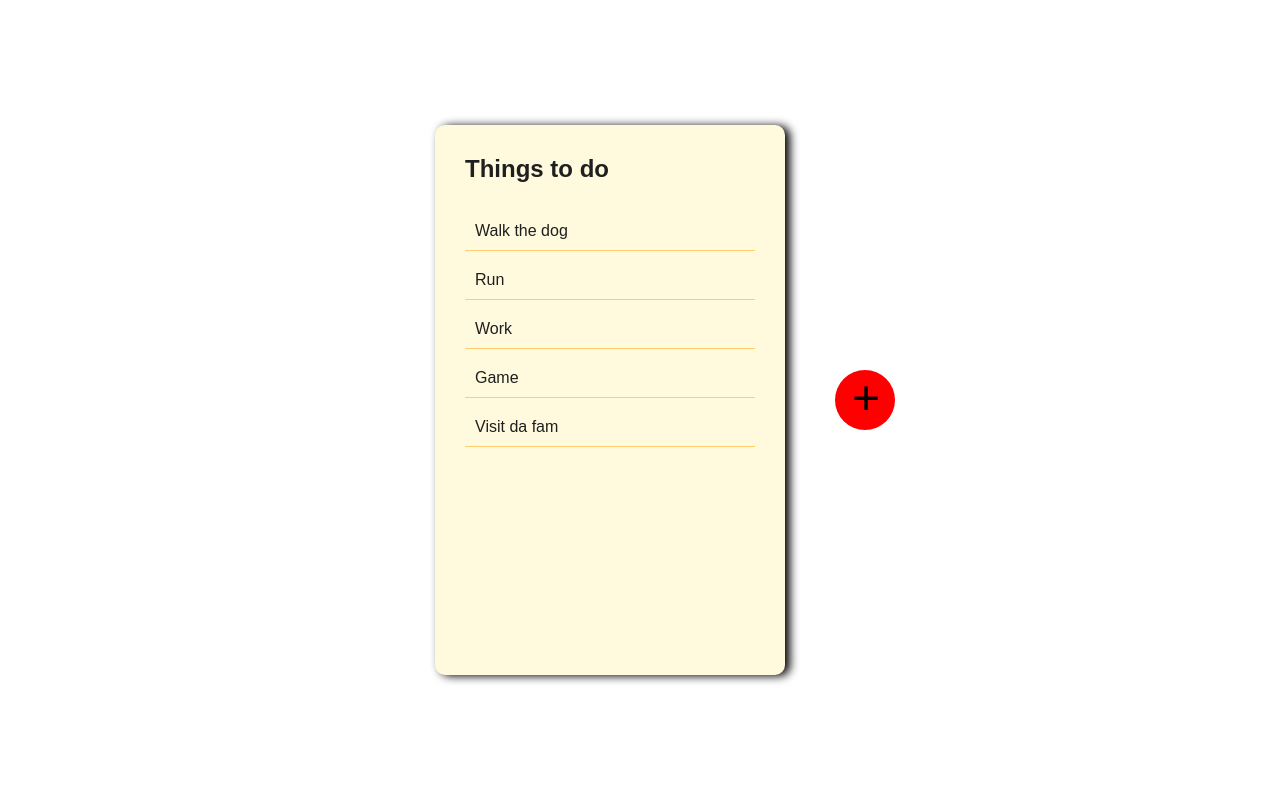
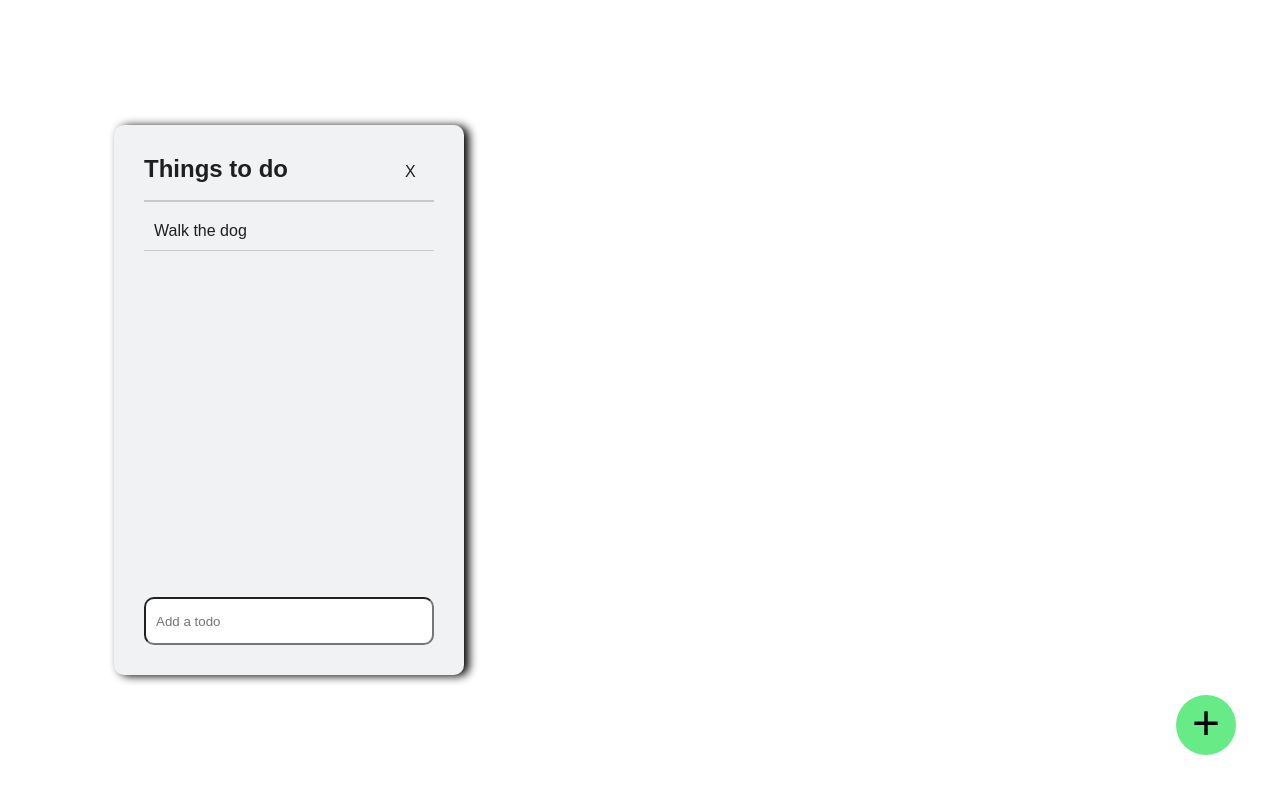
Before and after one commit to RaphaelRebel/TodoApp, a React (Create React App) app: page / in a window 1280 px wide. Shown: the top 794 px of the page. Built offline with nearby package versions, Linux system fonts and the light colour scheme.

Commit message:
Added more features

```diff
--- a/src/App.css
+++ b/src/App.css
@@ -3,7 +3,6 @@
   padding: 0;
   box-sizing: border-box;
   max-width: 100vw;
-
 }
 
 html {
@@ -28,6 +27,5 @@ body {
   justify-content: center;
   align-items: center;
   min-height: 100vh;
-  display: flex;
-  flex-wrap: wrap;
+
 }
--- a/src/Components/CardTodo/CardTodo.css
+++ b/src/Components/CardTodo/CardTodo.css
@@ -1,5 +1,5 @@
 .cardTodo{
-    background-color: #FFFADD;
+    background-color: #f1f2f4;
     color: #1f1f1f;
     width: 35rem;
     height: 55rem;
@@ -18,12 +18,40 @@
 
 .cardTodo header{
     height: 10%;
-    border-bottom: 0.2rem #FFFADD solid;
+    border-bottom: 0.2rem #c9c9c9 solid;
+    display: flex;
+    justify-content: space-between;
+    align-items: baseline;
+}
+
+.cardTodo header:hover .cardTodo_edit{
+    opacity: 1;
+}
+
+.cardTodo header p{
+    width: 10%;
+}
+
+.cardTodo header p:hover{
+    cursor: pointer;
+}
+
+.cardTodo header h2{
+    width: 60%;
+}
+
+.cardTodo_edit{
+    width: 30%;
+    transform: translateX(-5rem);
+    color: #1f1f1f70;
+    opacity: 0;
+    transition: all 0.1s ease;
 }
 
 .cardTodo ul{
     height: 80%;
     overflow-y: scroll;
+    transition: all 0.5s ease;
 }
 
 .cardTodo ul::-webkit-scrollbar {
@@ -33,9 +61,10 @@
 
 .cardTodo > ul > li{
     list-style-type: none;
-    border-bottom: 0.1rem #FFCC70 solid;
+    border-bottom: 0.1rem #c9c9c9 solid;
     margin-bottom: 1rem;
     padding: 1rem;
+
 }
 
 .cardTodo ul li:hover{
@@ -47,14 +76,28 @@
     text-decoration: line-through;
 }
 
-.cardTodo input{
-    background-color: #FFFADD;
+.input{
+    background-color: #fff;
     padding: 1rem;
     border-radius: 1rem;
-    border: none;
-    position: sticky;
+
     bottom: 1rem;
+}
+
+.cardTodo_input{
     height: 10%;
 }
 
+.title_input{
+    width: 80%;
+}
+
 /* FFCC70,  FFFADD, 8ECDDD, 22668D*/
+
+@media only screen and (max-width: 600px){
+    .cardTodo{
+        width: 100vw;
+        margin: 1rem;
+        z-index: 0;
+    }
+}
--- a/src/Components/CardTodo/CardTodo.tsx
+++ b/src/Components/CardTodo/CardTodo.tsx
@@ -1,105 +1,127 @@
-import { FunctionComponent, ReactNode, useEffect, useState } from "react"
-import "./CardTodo.css"
-import TodoData from "../../Data/TodoData"
-import { EntryType } from "perf_hooks"
+import { FunctionComponent, ReactNode, useEffect, useState } from "react";
+import "./CardTodo.css";
+import TodoData from "../../Data/TodoData";
+import { EntryType } from "perf_hooks";
+import { AnimatePresence, motion } from "framer-motion";
+import TodoItem from "../TodoItem/TodoItem";
 
-
-
-// type ArticleProps = {
-//     className: string,
-//     children?: ReactNode
-// }
-
-// const Article = ({className, children}: ArticleProps) => <article className={className}>{children}</article>
-
-
-
-interface TodoDataProps {
-    name: string,
-    id: number,
-    done: boolean
+export interface TodoDataProps {
+  name: string;
+  id: number;
+  removeFromList?: (id: number) => void;
 }
 
-interface removeFromList {
-    removeFromList: (id: number) => void
-}
+const CardTodo = ({ removeCard, id }: any) => {
+  const [todos, setTodos] = useState<TodoDataProps[]>(TodoData);
+  const [inputValue, setInputValue] = useState<string>("");
+  const [inputTitle, setInputTitle] = useState<boolean>(false);
+  const [title, setTitle] = useState<string>("");
+  const [titleValue, setTitleValue] = useState<string>("");
 
-const TodoItem = ({ name, id, removeFromList }: TodoDataProps & removeFromList) => {
-
-
-    const [isDone, setIsDone] = useState<boolean>(false)
-
-
-    const removeTodo = () => {
-        setIsDone(!isDone);
-        removeFromList(id)
+  const removeFromList = (todoId: number) => {
+    const idCheck = todoId;
+    const updatedTodos = todos.filter((todos) => todos.id !== idCheck);
+    setTodos(updatedTodos);
   };
 
+  const inputChange = (event: React.ChangeEvent<HTMLInputElement>) => {
+    setInputValue(event.target.value);
+  };
 
-
-
-    return <li className={isDone ? "cardTodo--done" : ""} onClick={removeTodo} key={id}>{name}</li>
-}
-
-const CardTodo = () => {
-    const [todos, setTodos] = useState<TodoDataProps[]>(TodoData)
-    const [inputValue, setInputValue] = useState<string>("")
-
-    const removeFromList = (todoId: number) => {
-        const idCheck = todoId
-        const updatedTodos = todos.filter(todos => todos.id !== idCheck)
-        setTodos(updatedTodos)
-    }
-
-    const inputChange = (event: React.ChangeEvent<HTMLInputElement>) => {
-        setInputValue(event.target.value)
-    }
+  const inputChangeTitle = (event: React.ChangeEvent<HTMLInputElement>) => {
+    setTitleValue(event.target.value);
+  };
 
   const keyDown = (event: any) => {
-        if (event.keyCode == 13) {
-
-            let newTodoId = 0
-            if (todos.length !== 0) {
-                const latestId = todos.length - 1
-                newTodoId = todos[latestId].id + 1
-            } else {
-                newTodoId = 1
-            }
-
-
-
+    if (event.keyCode == 13 && inputValue !== "") {
+      // const latestId = todos.length - 1
+      // newTodoId = todos[latestId].id + 1
+      const newTodoId = (todos[todos.length - 1]?.id ?? 0) + 1;
 
       const newInputValue = {
         name: inputValue,
-                done: false,
-                id: newTodoId
+        id: newTodoId,
+      };
+
+      setTodos(todos.concat(newInputValue));
+      setInputValue("");
     }
-
-            setTodos(todos.concat(newInputValue))
-            setInputValue("")
-
-        }
-    }
-
-
+  };
 
   const TodoDataToBeRendered = todos.map((todo: TodoDataProps) => {
-        if (!todo.done) {
-            return <TodoItem removeFromList={removeFromList} done={todo.done} name={todo.name} id={todo.id} key={todo.id} />
+    return <TodoItem key={todo.id} removeFromList={removeFromList} {...todo} />;
+  });
+
+  const onkeydownTitle: any = (event: any) => {
+    if (event.keyCode == 13) {
+      setTitle(titleValue);
+      setInputTitle(false);
     }
+  };
 
-    })
+  let titleInputToBeRendered: any = title ? title : "Things to do";
+
+  let nameThisBetter: React.ReactNode = inputTitle ? (
+    <motion.input
+      value={titleValue}
+      onChange={inputChangeTitle}
+      onKeyDown={onkeydownTitle}
+      type="text"
+      className="title_input input"
+      initial={{ y: -20, opacity: 0 }}
+      animate={{ y: 0, opacity: 1 }}
+      exit={{ y: 20, opacity: 0 }}
+    />
+  ) : (
+    titleInputToBeRendered
+  );
+
+  const titleInput: () => void = () => {
+    setInputTitle(true);
+  };
 
   return (
-        <article className="cardTodo">
+    <motion.article
+      animate={{ opacity: 1, x: 0 }}
+      initial={{ opacity: 0, x: -40 }}
+      transition={{ delay: 0.5 }}
+      exit={{ opacity: 0, scale: 0.5, x: -40 }}
+      className="cardTodo"
+    >
       <header>
-                <h2>Things to do</h2>
+        <motion.h2
+          onClick={titleInput}
+          initial={{ y: -20 }}
+          animate={{ y: 0 }}
+          exit={{ y: 20 }}
+        >
+          {nameThisBetter}
+        </motion.h2>
+        <p onClick={titleInput} className="cardTodo_edit">
+          Edit
+        </p>
+        <p
+          onClick={() => {
+            removeCard(id);
+          }}
+        >
+          X
+        </p>
       </header>
+
       <ul>
-                {TodoDataToBeRendered}
+        <AnimatePresence>{TodoDataToBeRendered}</AnimatePresence>
       </ul>
-            <input value={inputValue} onKeyDown={keyDown} onChange={inputChange} type="text" />
-        </article>)
-}
+      <input
+        className="cardTodo_input input"
+        placeholder="Add a todo"
+        value={inputValue}
+        onKeyDown={keyDown}
+        onChange={inputChange}
+        type="text"
+      />
+    </motion.article>
+  );
+};
 
-export default CardTodo
+export default CardTodo;
--- a/src/Components/Todo/Todo.css
+++ b/src/Components/Todo/Todo.css
@@ -1,11 +1,35 @@
+.todo{
+    display: flex;
+    width: 100vw;
+    position: relative;
+}
+
+.todoCards{
+    display: flex;
+  flex-wrap: wrap;
+  width: 90%;
+  margin: 0 auto;
+}
+
 .addTodo{
-    background-color: red;
-    height: 6rem;
-    width: 6rem;
-    border-radius: 9rem;
+    height: 7rem;
+    width: 10%;
     display: grid;
     place-items: center;
     font-size: 300%;
+    margin: 1rem;
+    position: fixed;
+    right: 0;
+    bottom: 3rem;
+    z-index: 1;
+
+}
+
+.addTodo p{
+background-color: rgb(102, 235, 135);
+width: 6rem;
+border-radius: 9rem;
+height: 6rem;
 
 }
 
@@ -15,5 +39,17 @@
 }
 
 .addTodo p {
-    transform: translate(0.1rem, -0.3rem);
+    /* transform: translate(0.1rem, -0.3rem);  */
+    text-align: center;
  }
+
+ @media only screen and (max-width: 600px){
+    .todo{
+        display: initial;
+        position: relative;
+    }
+    .addTodo{
+
+        width: 6rem;
+    }
+ }
--- a/src/Components/Todo/Todo.tsx
+++ b/src/Components/Todo/Todo.tsx
@@ -1,15 +1,51 @@
-import "./Todo.css"
-import CardTodo from "../CardTodo/CardTodo"
+import "./Todo.css";
+import CardTodo, { TodoDataProps } from "../CardTodo/CardTodo";
+import { useState } from "react";
+import TodoCards, { TodoCardsProps } from "../../Data/TodoCards";
+
+
 
 const Todo = () => {
+  const [cards, setCards] = useState([{}]);
+  const [cardsStillAllowed, setCardsStillAllowed] = useState<TodoCardsProps[]>(TodoCards)
 
-    return (
-    <>
-    <CardTodo />
-    <div className="addTodo">
-       <p>+</p>
-        </div>
-    </>)
-}
+  const addTodoCard = () => {
+    const newTodoId = (cardsStillAllowed[cardsStillAllowed.length - 1]?.id ?? 0) + 1;
 
-export default Todo
+      const newInputValue = {
+        id: newTodoId,
+      };
+
+      setCardsStillAllowed(cardsStillAllowed.concat(newInputValue));
+
+
+  };
+
+  const removeCard: (id: any) => void = (id) => {
+      const updatedTodos = cardsStillAllowed.filter((cardsStillAllowed) => cardsStillAllowed.id !== id);
+      setCardsStillAllowed(updatedTodos);
+  };
+
+  const todoCardsToBeRendered = cardsStillAllowed.map((card) => {
+    return <CardTodo removeCard={removeCard} key={card.id} id={card.id} />;
+  });
+
+  return (
+    <section className="todo">
+      <div onClick={addTodoCard} className="addTodo">
+        <p>+</p>
+      </div>
+
+      <div className="todoCards">{todoCardsToBeRendered}</div>
+    </section>
+  );
+};
+
+export default Todo;
+
+
+// Elke card een id geven (via een array bijhouden) - check
+//Elke card moet een object zijn - check
+//Cards moeten toegevoegd kunnen worden - check
+//Card verwijderen via id
+//Return alleen als de show op true is
--- /dev/null
+++ b/src/Components/TodoItem/TodoItem.tsx
@@ -0,0 +1,43 @@
+import { useState } from "react";
+import { TodoDataProps } from "../CardTodo/CardTodo";
+import { motion } from "framer-motion";
+
+const TodoItem = ({ name, id, removeFromList }: TodoDataProps) => {
+  const [isDone, setIsDone] = useState<boolean>(false);
+
+  const removeTodo = () => {
+    setIsDone(!isDone);
+    removeFromList?.(id);
+  };
+
+  const li = {
+    initial: {
+      y: 40,
+      opacity: 0,
+    },
+    visible: {
+      y: 0,
+      opacity: 1,
+    },
+    removed: {
+      opacity: 0,
+    },
+  };
+
+  return (
+    <motion.li
+      variants={li}
+      animate={{ y: 0, opacity: 1 }}
+      initial={{ y: 40, opacity: 0 }}
+      transition={{ delay: 0.1}}
+      className={isDone ? "cardTodo--done" : ""}
+      onClick={removeTodo}
+      key={id}
+      exit={{ opacity: 0, y: -40 }}
+    >
+      {name}
+    </motion.li>
+  );
+};
+
+export default TodoItem;
--- /dev/null
+++ b/src/Data/TodoCards.tsx
@@ -0,0 +1,12 @@
+export interface TodoCardsProps{
+    id: number
+}
+const TodoCards: TodoCardsProps[] = [
+    {
+        id: 1
+    },
+
+]
+
+
+export default TodoCards
--- a/src/Data/TodoData.tsx
+++ b/src/Data/TodoData.tsx
@@ -9,26 +9,7 @@ const TodoData: TodoDataProps[] = [
         done: false,
         id: 1
     },
-    {
-        name: "Run",
-        done: false,
-        id: 2
-    },
-    {
-        name: "Work",
-        done: false,
-        id: 3
-    },
-    {
-        name: "Game",
-        done: false,
-        id: 4
-    },
-    {
-        name: "Visit da fam",
-        done: false,
-        id: 5
-    }
+
 ]
 
 
```
Lines whose indentation alone changed are shown as unchanged.
